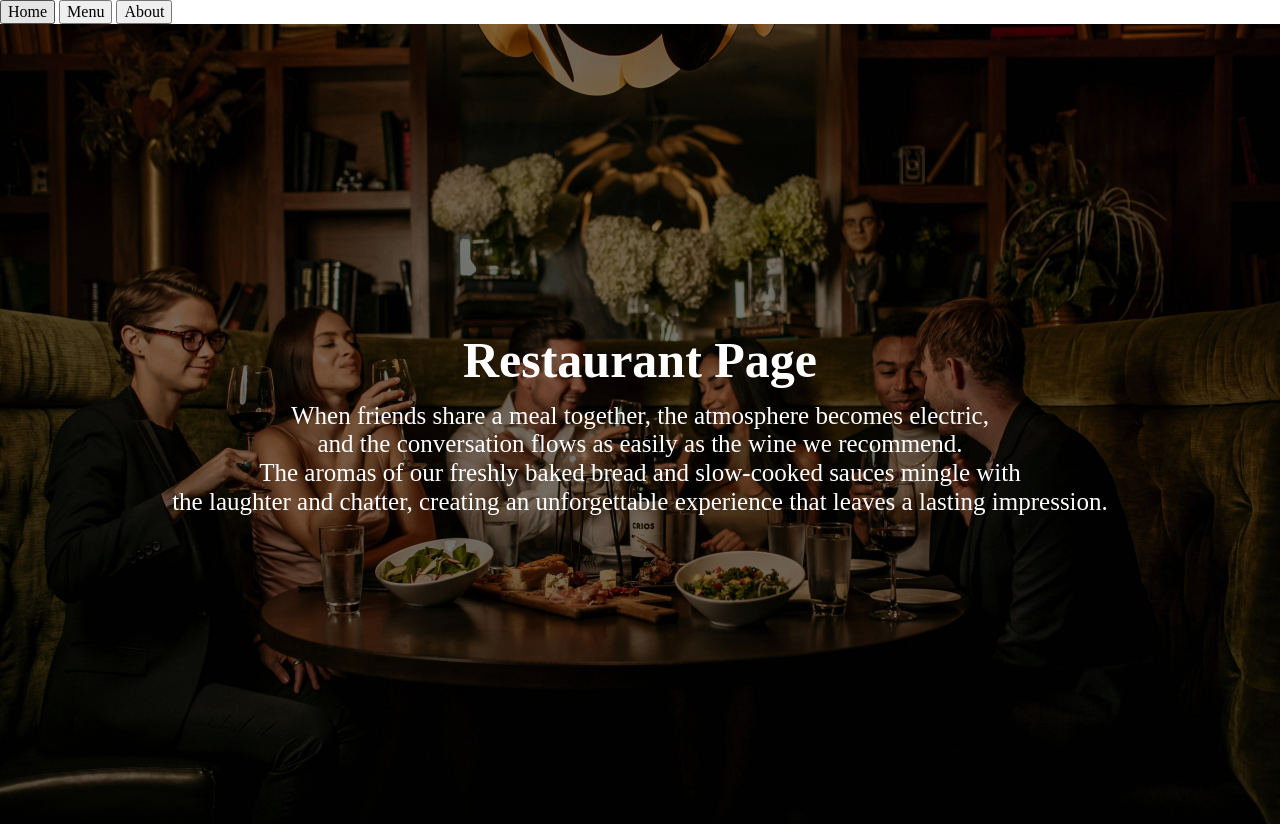
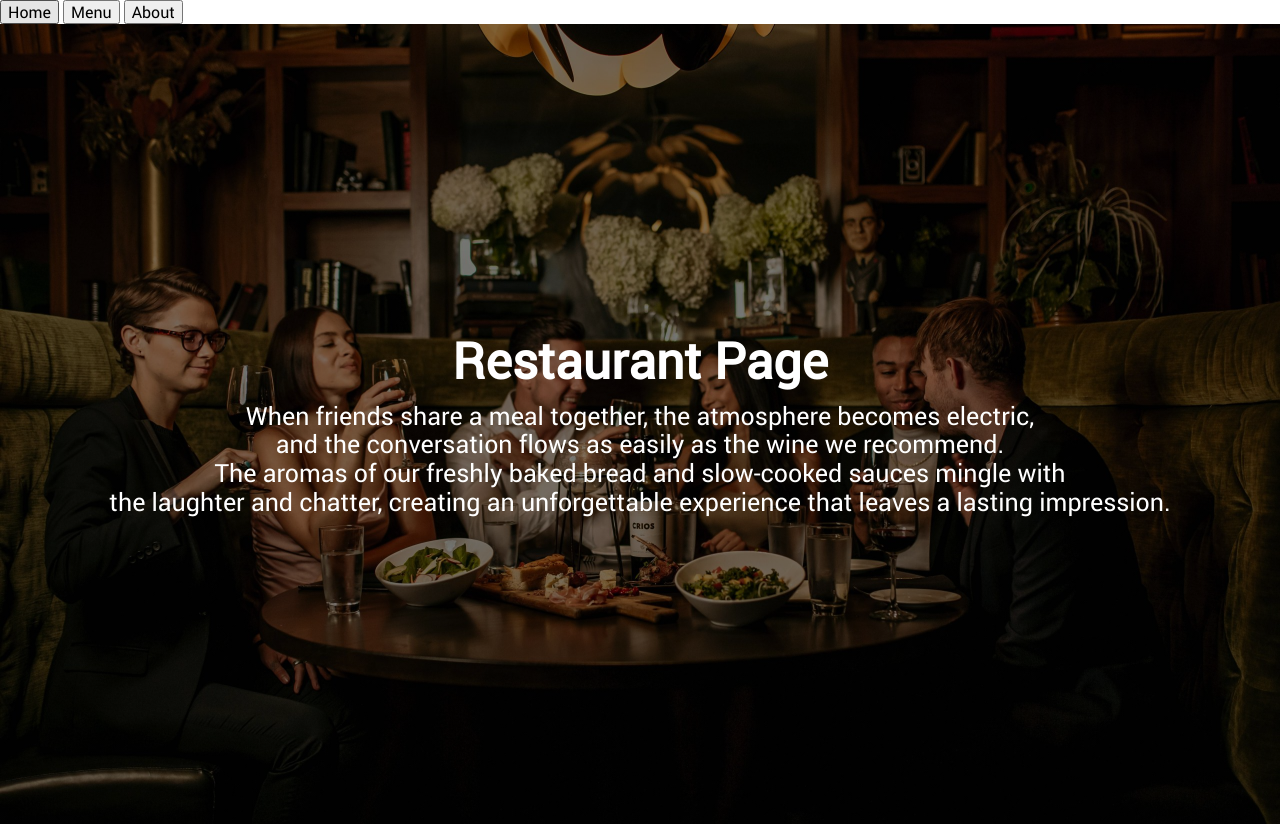
Before and after one commit to cadltop/restaurant-page, a website built with webpack: page src/index.html in a window 1280 px wide. Built offline with nearby package versions, Linux system fonts and the light colour scheme.

Commit message:
Add new font with fallback.

```diff
--- a/src/style.css
+++ b/src/style.css
@@ -1,5 +1,12 @@
-/*image source: https://www.opentable.com/blog/coziest-restaurants-united-states-canada/ */
+@font-face {
+    font-family: 'Roboto';
+    src: url(../fonts/Roboto-Regular.ttf);
+}
+:root {
+    font-family: 'Roboto', sans-serif ;
+}
 #container {
+    /*image source: https://www.opentable.com/blog/coziest-restaurants-united-states-canada/ */
     background-image: linear-gradient(90deg, #00000080, #00000080), url(../images/restaurant-main.jpg);
     background-size: 100% auto, 100% auto;
     background-repeat: no-repeat, no-repeat;
```
Also changed, not shown: fonts/Roboto-Regular.ttf (added).
